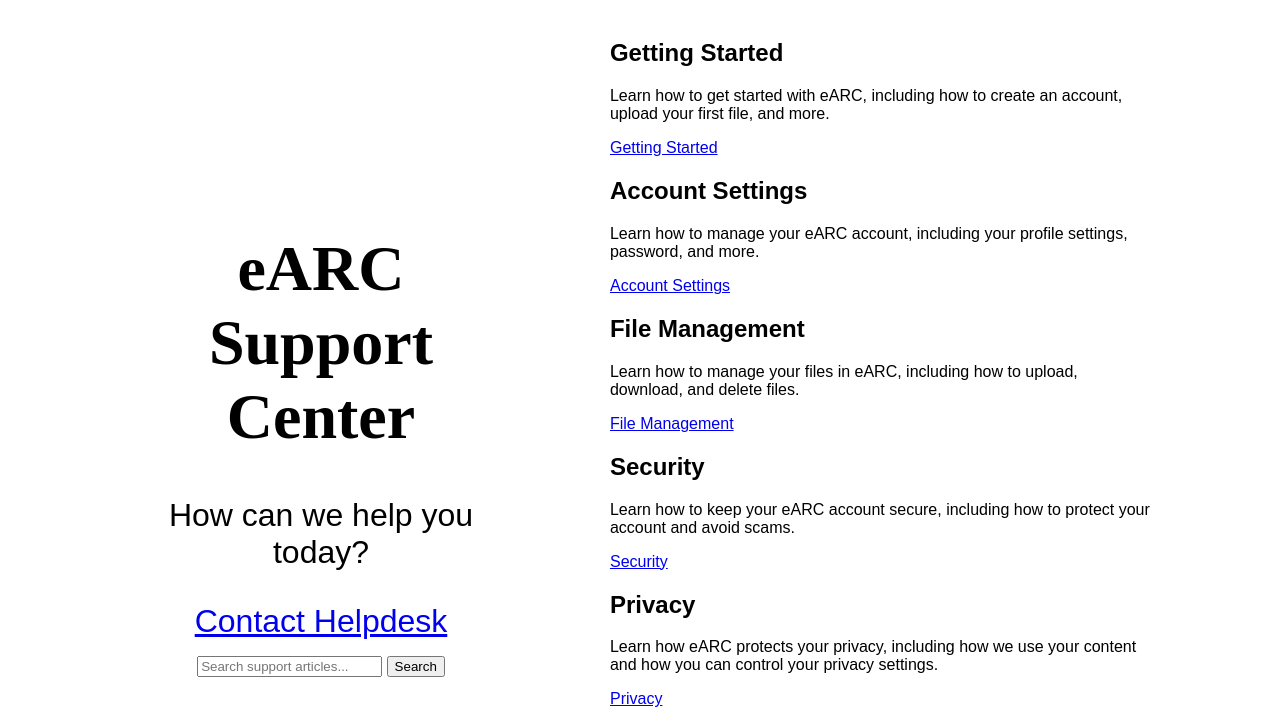
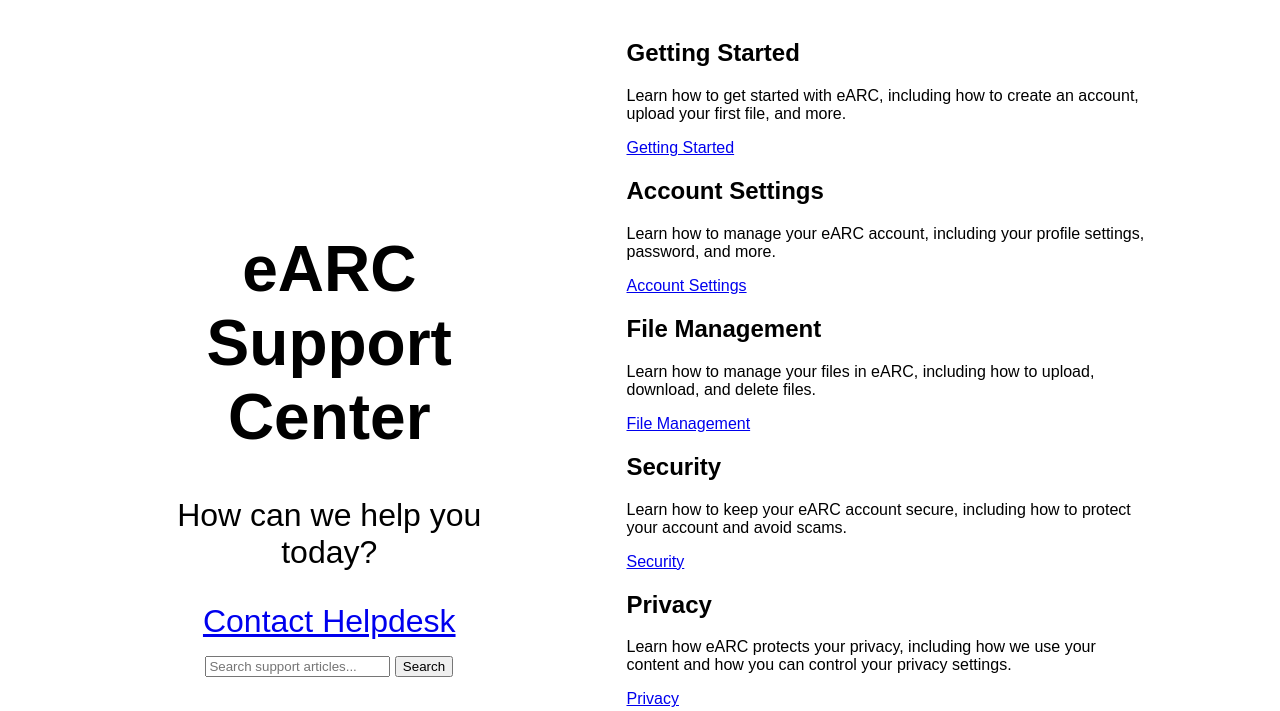
Before and after one commit to tonymuneton/eARC-Final-v2, a website: page support.html in a window 1280 px wide. Shown: the part 89-800 px from the top of the page. Drawn offline with Linux system fonts and the light colour scheme; a web font is replaced by a local one.

Commit message:
Update styles.css

```diff
--- a/styles.css
+++ b/styles.css
@@ -17,7 +17,7 @@ body {
     text-rendering: optimizeLegibility;
 }
 .main-text h1{
-    font-family: 'futura';
+    font-family: 'Futura Std', sans-serif;
     font-size: 4rem;
 }
 
```
